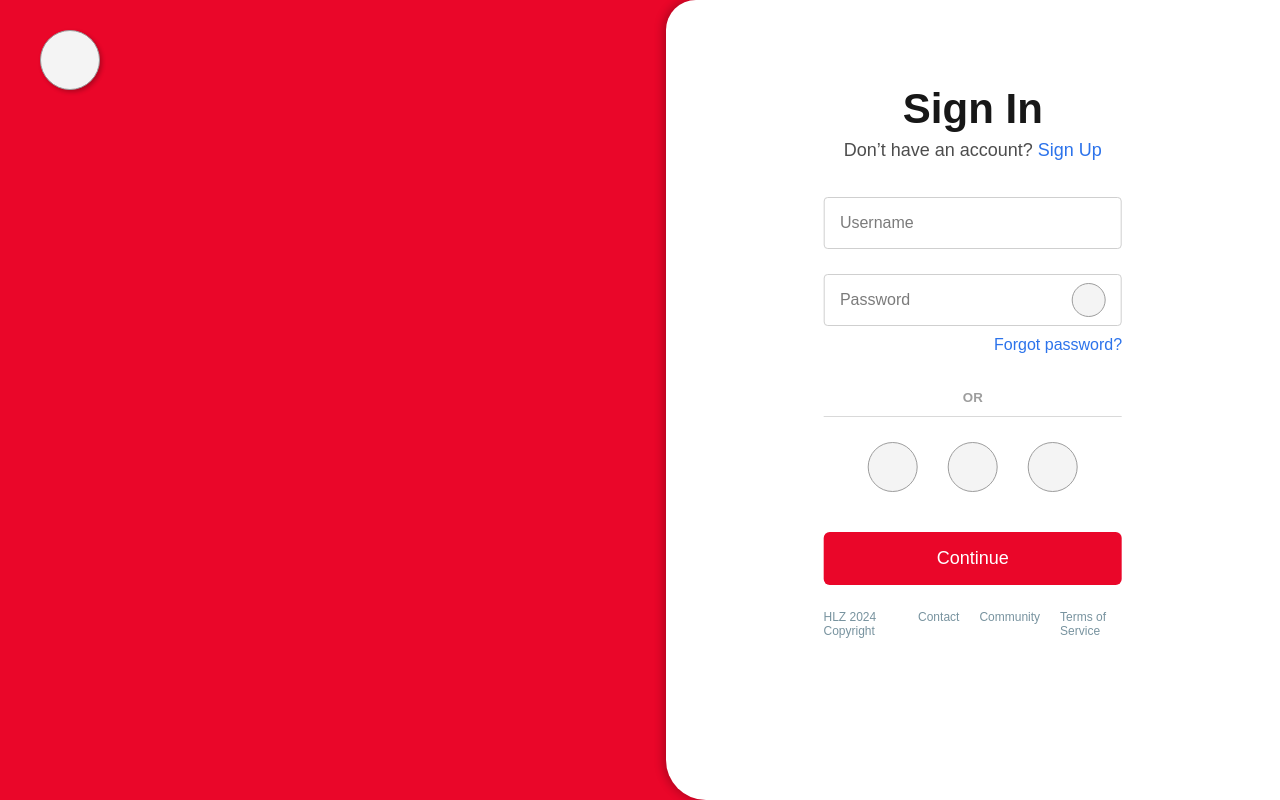
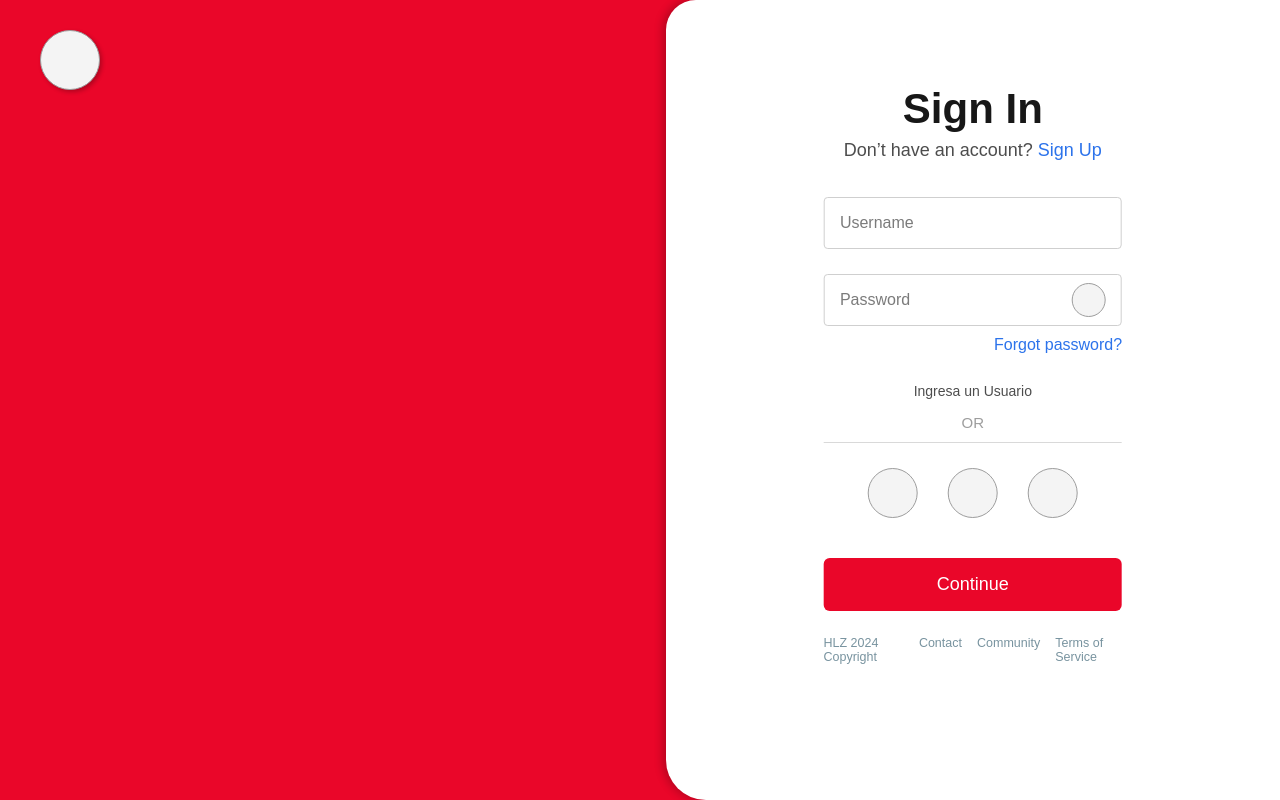
Before and after one commit to Lifo123/ManageTournaments, a React (Vite) app: page /Login in a window 1280 px wide. Both pictures are taken after a click on the element "Continue". Built offline with nearby package versions, Linux system fonts and the light colour scheme.

Commit message:
Finish LogReg

```diff
--- a/index.html
+++ b/index.html
@@ -5,7 +5,6 @@
     <meta charset="UTF-8">
     <meta name="viewport" content="width=device-width, initial-scale=1.0">
     <link rel="stylesheet" href="./src//css/Framework/Styles.css">
-    <link rel="stylesheet" href="./src/css/Framework/Flifo.css">
     <link rel="stylesheet" href="./src/css/index.css">
     <title>Manage Tournament</title>
 </head>
--- a/src/Components/Input/Input.jsx
+++ b/src/Components/Input/Input.jsx
@@ -1,4 +1,4 @@
-function Input({ t, text, n, f, i }) {
+function Input({ t, text, n, f, i, atr }) {
 
     //Functions
     const HandleFocus = (e) => {
@@ -8,15 +8,13 @@ function Input({ t, text, n, f, i }) {
     const HandleBlur = (e) => {
         if (e.target.value === '') {
             e.target.nextSibling.classList.remove('lr-p-a');
-        } else {
-            console.log('Wasa');
         }
     }
 
     return (
         <span className='lr-in d-flex flex-column relative'>
             {f ? <span className="ski absolute pointer" onClick={f}>{i || null}</span> : null}
-            <input className="input" type={t || 'text'} name={n || null} onFocus={HandleFocus} onBlur={HandleBlur} />
+            <input className="input" type={t || 'text'} name={n || null} onFocus={HandleFocus} onBlur={HandleBlur} atr={atr}/>
             <p className='in-p absolute no-select'>{text || 'Enter data'}</p>
         </span>
     )
--- a/src/Pages/LoginRegister/LogReg.jsx
+++ b/src/Pages/LoginRegister/LogReg.jsx
@@ -3,14 +3,16 @@ import { Context } from '../../App'
 
 import './Styles/LogReg.css'
 import Input from '../../Components/Input/Input';
-import { Link } from 'react-router-dom';
+import { Link, useNavigate } from 'react-router-dom';
 
 function LogReg({ m }) {
+    const navigate = useNavigate();
     //Global States
     const [Auth, setAuth] = useContext(Context);
 
     //States
     const [LogReg, setLogReg] = useState(m);
+    const [ErrMsg, setErrMsg] = useState(null);
 
     //Effects
     useEffect(() => {
@@ -18,6 +20,15 @@ function LogReg({ m }) {
     }, [Auth])
 
     //Functions
+    const HandleToggle = () => {
+        if (LogReg === 'Reg') {
+            setLogReg('Log');
+            navigate('/Login');
+        } else {
+            setLogReg('Reg');
+            navigate('/Register');
+        }
+    }
     const HandleToggleShow = (e) => {
         if (e.target.nextSibling.type === 'text') {
             e.target.nextSibling.type = 'password'
@@ -28,11 +39,38 @@ function LogReg({ m }) {
 
     const HandleExecLogin = (e) => {
         let inputs = e.target.parentElement.querySelectorAll('input[atr]');
+        if (inputs[0].value === '') {
+            setErrMsg('Ingresa un Usuario');
+            return;
+        }
+        if (inputs[1].value === '') {
+            setErrMsg('Ingresa tu contraseña');
+            return;
+        }
 
+        setErrMsg(null);
+        setAuth(true);
+        localStorage.setItem('Auth', true);
     }
 
     const HandleExecRegister = (e) => {
         let inputs = e.target.parentElement.querySelectorAll('input[atr]');
+
+        if (inputs[0].value === '') {
+            setErrMsg('Ingresa un Usuario');
+            return;
+        }
+        if (inputs[1].value === '') {
+            setErrMsg('Ingresa tu contraseña');
+            return;
+        }
+        if (inputs[2].value === '') {
+            setErrMsg('Las contraseñas no coinciden');
+            return;
+        }
+        setErrMsg(null);
+        setAuth(true);
+        localStorage.setItem('Auth', true);
     }
 
     return (
@@ -42,7 +80,7 @@ function LogReg({ m }) {
                 <form className='f-col relative g-25'>
                     <header className='f-col g-5'>
                         <h1 className='text-center'>{LogReg === 'Reg' ? 'Sign Up' : 'Sign In'}</h1>
-                        <p className='a-fnt-2 text-center'>Don’t have an account? <span className='fnt-link' onClick={() => setLogReg(LogReg === 'Log' ? 'Reg' : 'Log')}>{LogReg === 'Reg' ? 'Sign In' : 'Sign Up'}</span></p>
+                        <p className='a-fnt-2 text-center'>Don’t have an account? <span className='fnt-link' onClick={HandleToggle}>{LogReg === 'Reg' ? 'Sign In' : 'Sign Up'}</span></p>
                     </header>
                     <div className='f-col g-25 mt-10 mlr-js'>
                         <Input text={'Username'} n={'username'} atr={'user'} />
@@ -53,7 +91,8 @@ function LogReg({ m }) {
                         {LogReg === 'Reg' ? <Input t={'password'} text={'Repeat Password'} f={HandleToggleShow} atr={'pass2'} /> : null}
                     </div>
                     <footer className='mlr-fot'>
-                        <h5 className='w-100 text-center'>OR</h5>
+                        {ErrMsg ? <p className='a-fnt-2 text-center fnt-s14'>{ErrMsg}</p> : null}
+                        <h5 className='w-100 text-center fnt-s15'>OR</h5>
                         <div className='f-row g-30 mt-25 f-justify-center'>
                             <span className="ski pointer"></span>
                             <span className="ski pointer"></span>
--- a/src/Pages/LoginRegister/Styles/LogReg.css
+++ b/src/Pages/LoginRegister/Styles/LogReg.css
@@ -37,6 +37,7 @@
     padding: 11px 40px;
     border-bottom: solid 1px #D9D9D9;
     color: #9D9D9D;
+    font-weight: 400
 }
 
 .mlr-fot span{
@@ -54,17 +55,16 @@
 
 .fl-com{
     display: flex;
-    gap: 20px;
+    gap: 15px;
 }
 
 .fl-com a{
     text-decoration: none;
     color: #78939f;
-    font-size: 12px;
+    font-size: 12.5px;
 }
 
 .fl-com a:hover{
     text-decoration: underline;
     color: #58737e;
-    font-size: 12px;
 }
```
Also changed, not shown: 1 other file (tests, documents, lock files or other folders).
